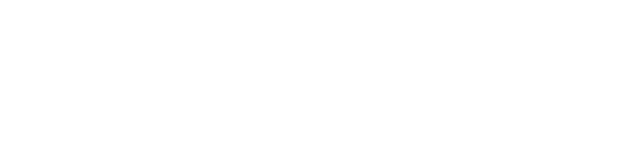
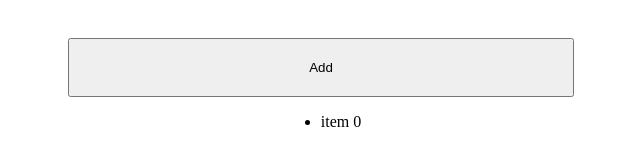
Before and after one commit to lukaszsl/zad96, a plain HTML site: page index.html in a window 1280 px wide. Shown: the whole page, without its empty margins (319-959 px from the left). Drawn offline with Linux system fonts and the light colour scheme.

Commit message:
task solved

```diff
--- a/css/style.css
+++ b/css/style.css
@@ -3,6 +3,16 @@
 }
 
 body {
-	margin: 0;
-	padding: 0;
+	display: flex;
+	justify-content: center;
+	align-items: center;
+	flex-wrap: wrap;
 }
+
+button {
+	width: 100%;
+	margin: 0 30%;
+	margin-top: 30px;
+	padding: 20px;
+	size: 15px;
+}
--- a/index.html
+++ b/index.html
@@ -3,11 +3,14 @@
 <head>
 	<link rel="stylesheet" href="css/style.css">
 	<meta charset="UTF-8">
-	<meta name="name" content="content">
-	<title>Title</title>
+	<meta name="events" content="events exercise">
+	<title>Events</title>
 </head>
 <body>
-
+	<button id="addElem">Add</button>
+	<ul id="list">
+		<li>item 0</li>
+	</ul>
 <script src="js/scripts.js"></script>
 </body>
 </html>
--- a/js/scripts.js
+++ b/js/scripts.js
@@ -0,0 +1,10 @@
+var list = document.getElementById('list'),
+	add = document.getElementById('addElem');
+
+	add.addEventListener('click', function(){
+		var element = document.createElement('li'),
+			liElements = document.getElementsByTagName('li');
+
+		element.innerHTML = 'item ' + liElements.length;
+		list.appendChild(element);
+	});
```
